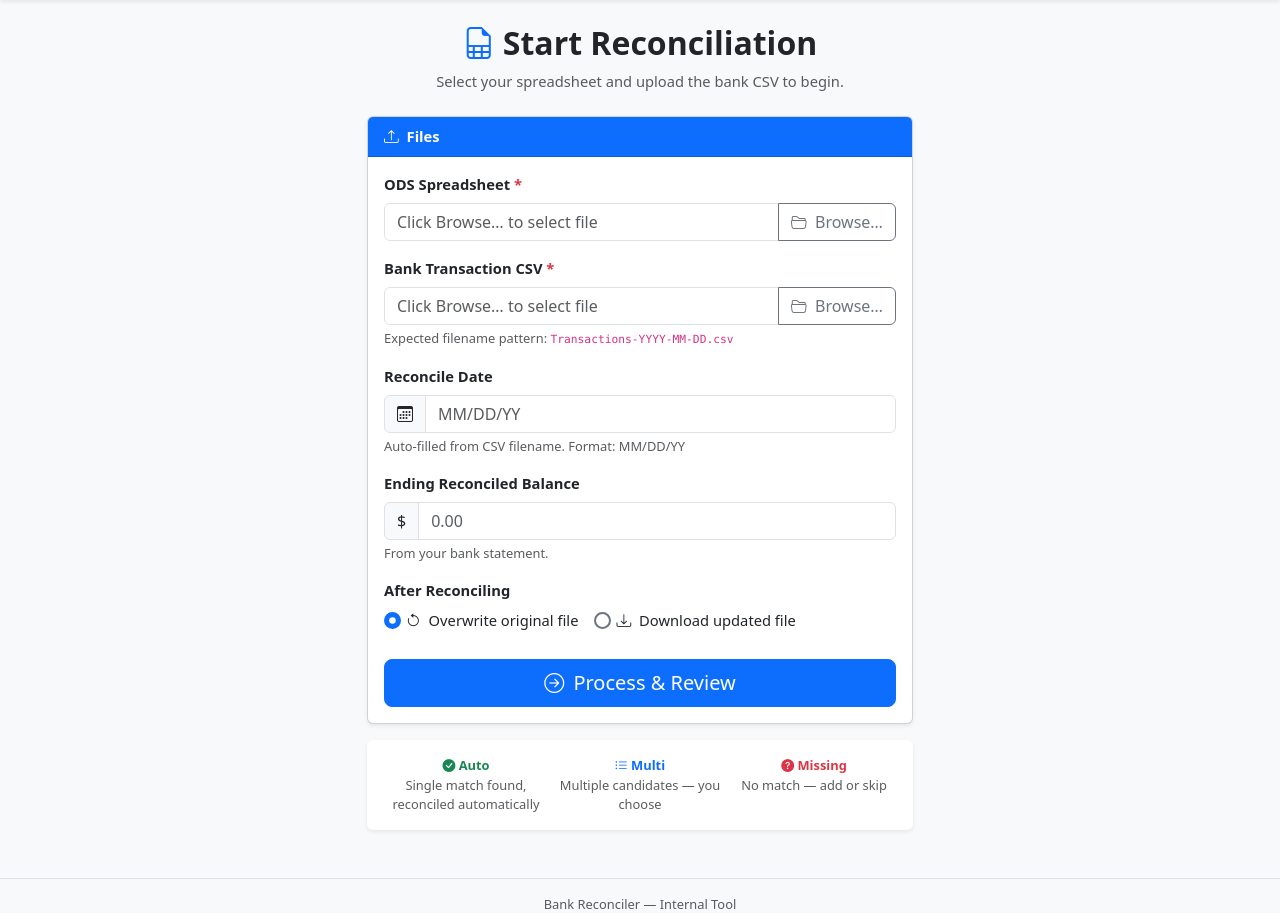
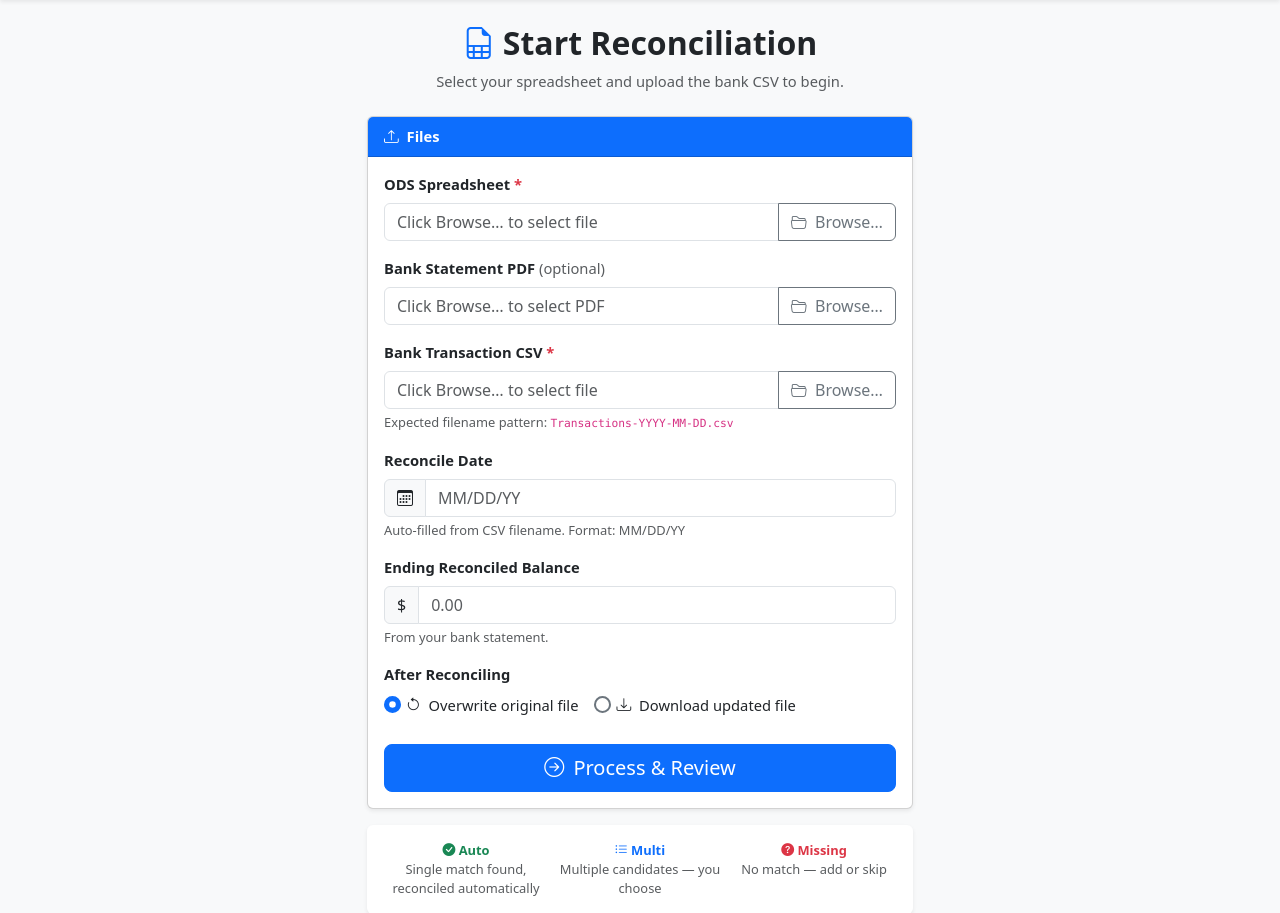
Before and after one commit to hsgarn/Reconciler, a Flask app: page / in a window 1280 px wide. Shown: the part 56-969 px from the top of the page. Run offline with Flask 3, Linux system fonts and the light colour scheme.

Commit message:
Read statement PDF to get start/end dates and reconcile amount

```diff
--- a/app.py
+++ b/app.py
@@ -157,6 +157,9 @@ def browse():
     if kind == "csv":
         title = "Select Bank Transaction CSV"
         filt = "CSV files (*.csv)|*.csv|All files (*.*)|*.*"
+    elif kind == "pdf":
+        title = "Select Bank Statement PDF"
+        filt = "PDF files (*.pdf)|*.pdf|All files (*.*)|*.*"
     else:
         title = "Select ODS Spreadsheet"
         filt = "ODS files (*.ods)|*.ods|All files (*.*)|*.*"
@@ -196,6 +199,58 @@ def browse():
         prefs[f"last_dir_{kind}"] = str(Path(path).parent)
         _save_prefs(prefs)
     return jsonify(path=path)
+
+
+@app.route("/parse-pdf")
+def parse_pdf():
+    import re
+    import pdfplumber
+
+    pdf_path = request.args.get("path", "").strip()
+    if not pdf_path or not os.path.exists(pdf_path):
+        return jsonify(error="File not found"), 404
+
+    try:
+        with pdfplumber.open(pdf_path) as pdf:
+            page = pdf.pages[0]
+            text = page.extract_text() or ""
+
+        if request.args.get("debug") == "1":
+            return jsonify(raw_text=text)
+
+        lines = text.splitlines()
+        date_re   = re.compile(r'\d{2}/\d{2}/\d{2}')
+        amount_re = re.compile(r'\$[\d,]+\.\d{2}')
+        period_re = re.compile(
+            r'FOR\s+THE\s+PERIOD\s+FROM\s*(\d{2}/\d{2}/\d{2})\s+THROUGH\s*(\d{2}/\d{2}/\d{2})',
+            re.IGNORECASE,
+        )
+
+        first_date = last_date = recon_date = reconciled_amount = None
+
+        # Search full text so the pattern matches even when line-wrapped
+        m = period_re.search(text)
+        if m:
+            first_date = m.group(1)
+            last_date  = m.group(2)
+
+        for line in lines:
+            if "NEW BALANCE" in line.upper():
+                dm = date_re.search(line)
+                if dm:
+                    recon_date = dm.group()
+                am = amount_re.search(line)
+                if am:
+                    reconciled_amount = am.group()[1:]  # strip leading $
+
+        return jsonify(
+            first_date=first_date,
+            last_date=last_date,
+            recon_date=recon_date,
+            reconciled_amount=reconciled_amount,
+        )
+    except Exception as e:
+        return jsonify(error=str(e)), 500
 
 
 @app.route("/process", methods=["POST"])
--- a/requirements.txt
+++ b/requirements.txt
@@ -1,3 +1,4 @@
 flask>=3.0.0
 odfpy>=1.4.1
+pdfplumber>=0.10.0
 python-dateutil>=2.8.2
--- a/templates/index.html
+++ b/templates/index.html
@@ -37,6 +37,31 @@
                 <i class="bi bi-folder2-open me-1"></i> Browse…
               </button>
             </div>
+          </div>
+
+          <!-- PDF Statement -->
+          <div class="mb-3">
+            <label for="pdf_path" class="form-label fw-semibold">
+              Bank Statement PDF <span class="text-muted fw-normal">(optional)</span>
+            </label>
+            <div class="input-group">
+              <input type="text" class="form-control" id="pdf_path" name="pdf_path"
+                     placeholder="Click Browse… to select PDF" readonly>
+              <button type="button" class="btn btn-outline-secondary browse-btn" data-type="pdf" data-target="pdf_path">
+                <i class="bi bi-folder2-open me-1"></i> Browse…
+              </button>
+            </div>
+            <div id="stmt-dates" class="mt-2 d-none">
+              <div class="alert alert-info py-2 mb-0 d-flex gap-4 align-items-center">
+                <span><i class="bi bi-calendar-range me-1"></i>
+                  <strong>Statement period:</strong>
+                  <span id="stmt-first-date" class="ms-1"></span>
+                  <span class="mx-1">–</span>
+                  <span id="stmt-last-date"></span>
+                </span>
+              </div>
+            </div>
+            <div id="stmt-error" class="mt-1 text-danger small d-none"></div>
           </div>
 
           <!-- CSV Path -->
@@ -159,6 +184,49 @@ LS_KEYS.forEach(lsRestore);
   if (el) el.addEventListener('input', function() { lsSave(id); });
 });
 
+// ── PDF statement parsing ───────────────────────────────────────────────
+function parsePdf(path) {
+  const datesEl  = document.getElementById('stmt-dates');
+  const errorEl  = document.getElementById('stmt-error');
+  const firstEl  = document.getElementById('stmt-first-date');
+  const lastEl   = document.getElementById('stmt-last-date');
+  datesEl.classList.add('d-none');
+  errorEl.classList.add('d-none');
+
+  fetch('/parse-pdf?path=' + encodeURIComponent(path))
+    .then(r => r.json())
+    .then(data => {
+      if (data.error) {
+        errorEl.textContent = 'PDF parse error: ' + data.error;
+        errorEl.classList.remove('d-none');
+        return;
+      }
+      if (data.first_date || data.last_date) {
+        firstEl.textContent = data.first_date || '—';
+        lastEl.textContent  = data.last_date  || '—';
+        datesEl.classList.remove('d-none');
+      }
+      if (data.recon_date) {
+        const reconEl = document.getElementById('recon_date');
+        if (reconEl) {
+          reconEl.value = data.recon_date;
+          lsSave('recon_date');
+        }
+      }
+      if (data.reconciled_amount) {
+        const balEl = document.getElementById('ending_bal');
+        if (balEl) {
+          balEl.value = data.reconciled_amount;
+          lsSave('ending_bal');
+        }
+      }
+    })
+    .catch(err => {
+      errorEl.textContent = 'Could not read PDF: ' + err;
+      errorEl.classList.remove('d-none');
+    });
+}
+
 // ── Browse buttons ──────────────────────────────────────────────────────
 document.querySelectorAll('.browse-btn').forEach(function(btn) {
   btn.addEventListener('click', function() {
@@ -180,6 +248,9 @@ document.querySelectorAll('.browse-btn').forEach(function(btn) {
               lsSave('recon_date');
             }
           }
+          if (type === 'pdf') {
+            parsePdf(data.path);
+          }
         }
       })
       .finally(() => {
```
